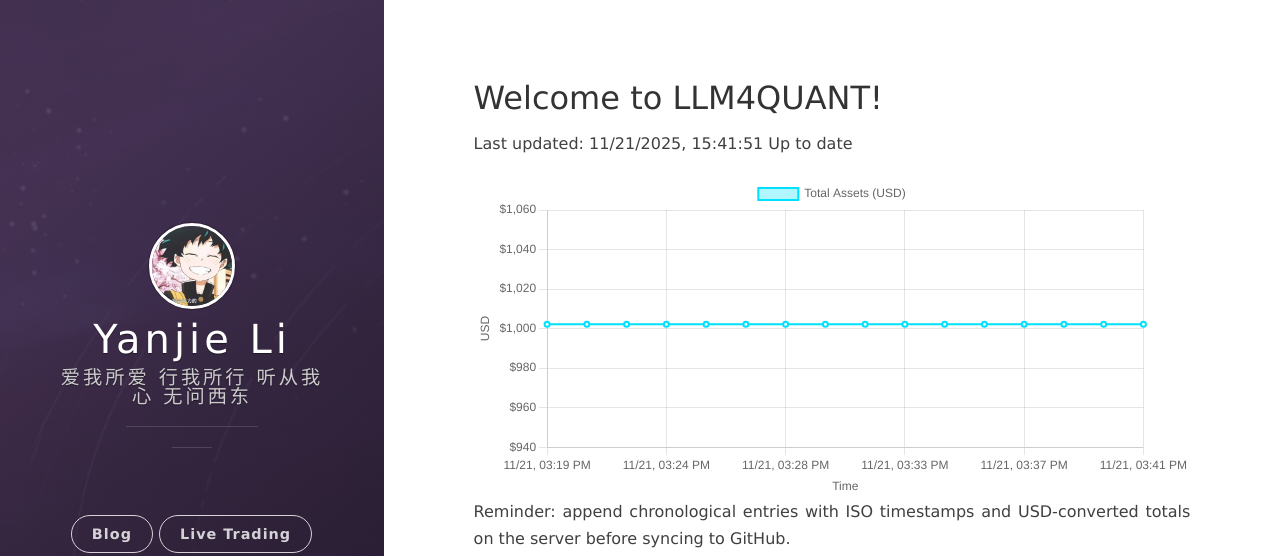
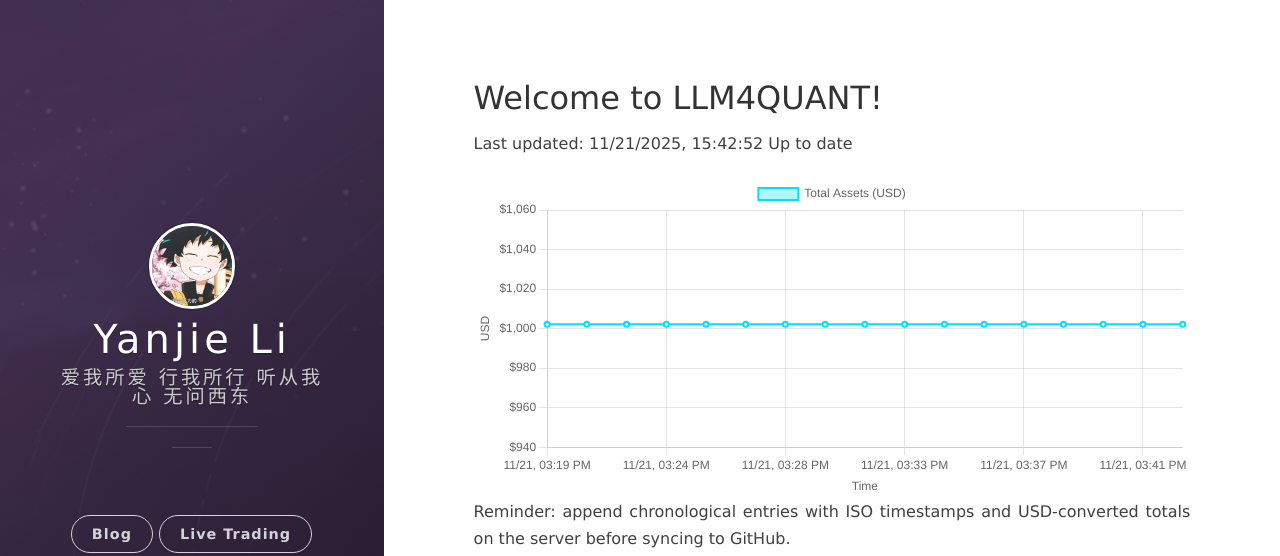
Before and after one commit to leeyegy/leeyegy.github.io, a Jekyll site: the page built from live-trading.html, in a window 1280 px wide. Shown: the top 556 px of the page. Built offline with Jekyll 4.4.1, drawn with Linux system fonts in a browser that asks for light colours; nearby versions of some CDN libraries.

Commit message:
AccountMonitor: update balance history 2025-11-21T23:42:52+08:00

```diff
--- a/assets/data/binance/balance-history.json
+++ b/assets/data/binance/balance-history.json
@@ -1,5 +1,5 @@
 {
-  "generatedAt": "2025-11-21T23:41:51+08:00",
+  "generatedAt": "2025-11-21T23:42:52+08:00",
   "asset": "total_usd_value",
   "history": [
     {
@@ -65,6 +65,10 @@
     {
       "timestamp": "2025-11-21T23:41:51+08:00",
       "totalUsd": 1002.16734911
+    },
+    {
+      "timestamp": "2025-11-21T23:42:52+08:00",
+      "totalUsd": 1002.16734911
     }
   ]
 }
```
